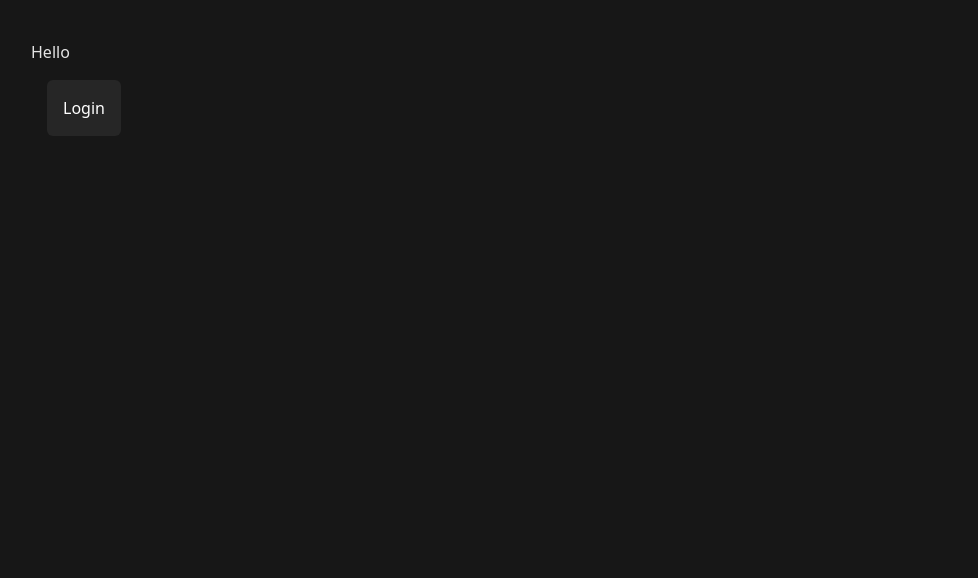
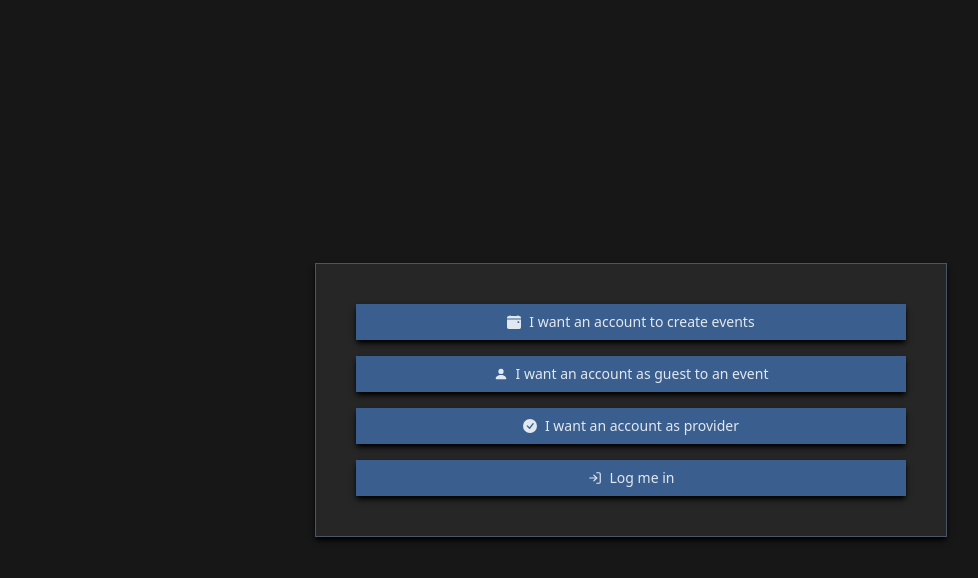
Before and after one commit to zerK4/zwebs-events, a Next.js app: page / in a window 1280 px wide. Shown: the top 578 px of the page, without its empty margins (9-987 px from the left). Built offline with nearby package versions, Linux system fonts and the light colour scheme.

Commit message:
ZEV-3 | Created component to handle user acc.

```diff
--- /dev/null
+++ b/src/Components/RegisterLoginProposal/RegisterLogin.component.tsx
@@ -0,0 +1,23 @@
+import Head from "next/head";
+import Link from "next/link";
+import React from "react";
+import { BsFillCalendarEventFill, BsFillPersonFill, BsFillCheckCircleFill } from 'react-icons/bs'
+import { FiLogIn } from 'react-icons/fi'
+
+export const RegisterLoginComponent = () => {
+    return (
+        <div className="w-full md:w-[50%] bg-neutral-800 p-10 shadow-md shadow-black text-sm text-slate-200 border-[1px] border-[#4A5568]">
+            <Head>
+                <title>Welcome!</title>
+            </Head>
+            <div className={`flex flex-col gap-4`}>
+                <Link href={`/auth/register`}><button className="p-2 w-full bg-[#3A5F8F] ease-in-out duration-300 hover:translate-x-2 shadow-md shadow-black flex items-center gap-2 justify-center"><BsFillCalendarEventFill /> I want an account to create events</button></Link>
+                <Link href={`/auth/register`}><button className="p-2 w-full bg-[#3A5F8F] ease-in-out duration-300 hover:translate-x-2 shadow-md shadow-black flex items-center gap-2 justify-center"><BsFillPersonFill />I want an account as guest to an event</button></Link>
+                <Link href={`/auth/register`}><button className="p-2 w-full bg-[#3A5F8F] ease-in-out duration-300 hover:translate-x-2 shadow-md shadow-black flex items-center gap-2 justify-center"><BsFillCheckCircleFill />I want an account as provider</button></Link>
+                <Link href={`/auth/register`}><button className="p-2 w-full bg-[#3A5F8F] ease-in-out duration-300 hover:translate-x-2 shadow-md shadow-black flex items-center gap-2 justify-center"><FiLogIn />Log me in</button></Link>
+            </div>
+        </div>
+    )
+}
+
+export default RegisterLoginComponent;
--- a/src/pages/index.tsx
+++ b/src/pages/index.tsx
@@ -5,6 +5,7 @@
 import axios from 'axios';
 import Link from 'next/link';
 import React, {useState, useEffect} from 'react'
+import RegisterLoginComponent from '../Components/RegisterLoginProposal/RegisterLogin.component';
 import { useAuthStore } from '../store/authStore';
 
 type User = {
@@ -42,19 +43,17 @@ const logout = async () => {
 }
 
 return (
-<div className="p-10">
+<div className="p-2 flex items-center  justify-center min-h-screen">
   {
     !user?.profile?.firstName && user && connected ? (
       <div className='flex items-center gap-4'>
         <p>You do not have a profile created, would you like to do it?</p>
         <Link href={`/user/${user?.confirmationToken}/create`}><button className='bg-lime-400 p-2 rounded-md px-6 hover:shadow ease-in-out duration-300'>Yup</button></Link>
       </div>
-      ) : <div>
-        Hello {user?.profile?.firstName}
-      </div>
+      ) : null
   }
 {
-  !connected ? <Link href="/auth/login"><button className='p-4 bg-neutral-800 rounded-md m-4 text-white'>Login</button></Link> : <button onClick={() => {logout(), setConnected(false)}} className='p-4 bg-neutral-800 rounded-md m-4 text-white'>Logout</button>
+  !connected ? <RegisterLoginComponent /> : <button onClick={() => {logout(), setConnected(false)}} className='p-4 bg-neutral-800 rounded-md m-4 text-white'>Logout</button>
 }
 
 </div>
@@ -74,3 +73,5 @@ export async function getServerSideProps(ctx: any) {
     }
   }
 }
+
+{/* <Link href="/auth/login"><button className='p-4 bg-neutral-800 rounded-md m-4 text-white'>Login</button></Link> */}
```
